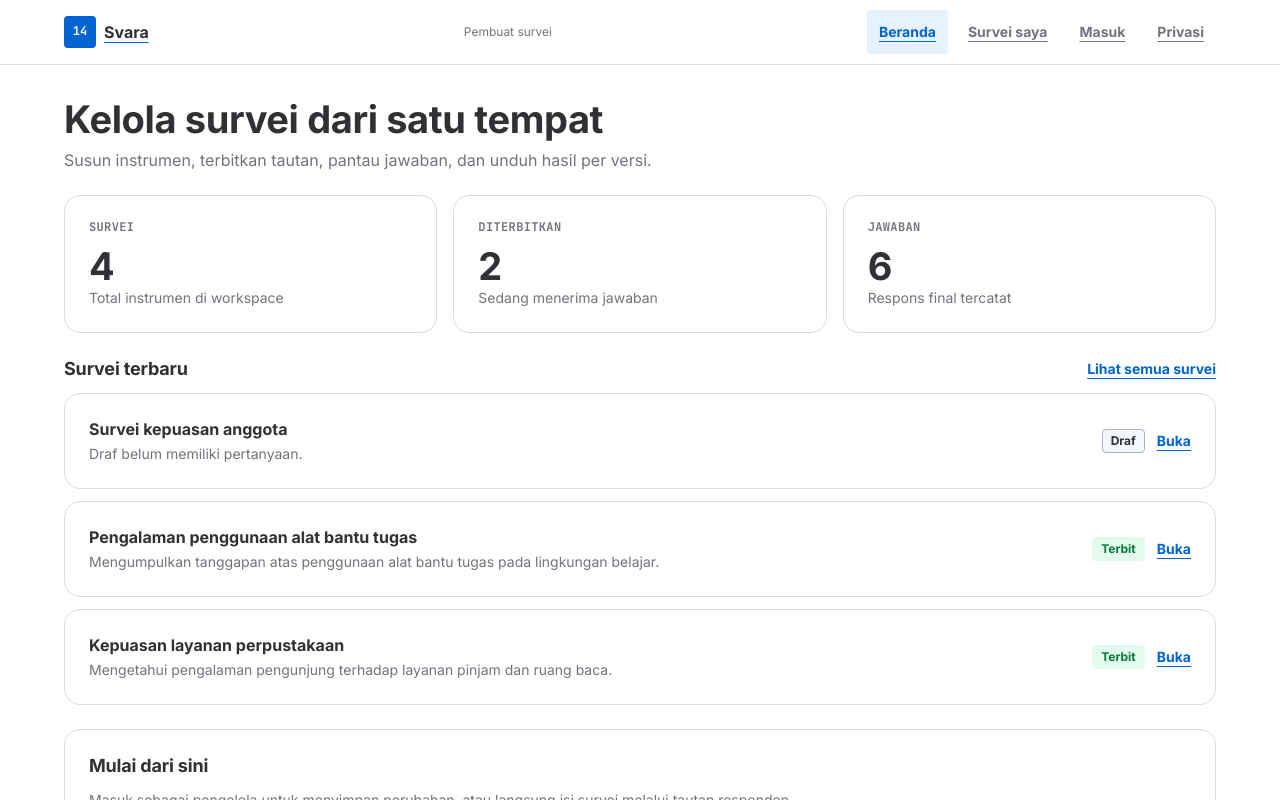
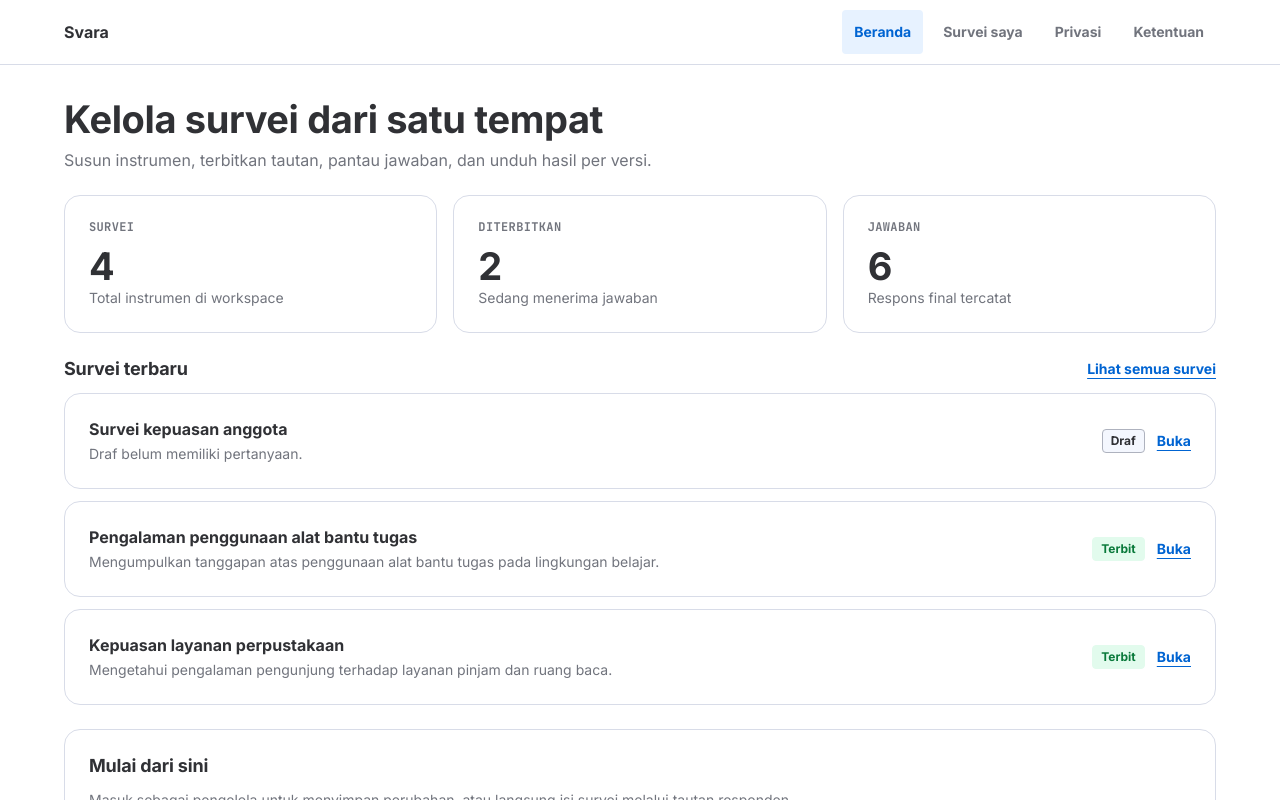
Before and after one commit to arbilaksmana/svara-app, a React (Vite) app: page / in a window 1280 px wide. Shown: the top 800 px of the page. Built offline with nearby package versions, Linux system fonts and the light colour scheme.

Commit message:
fix: rapikan navigasi sesuai review
- Hapus kotak angka 14 dan caption Pembuat survei dari header

- Hapus garis bawah tautan navbar; status aktif cukup warna dan latar

- Samakan struktur header dan item nav publik lintas halaman

- Tandai Beranda aktif pada rute responden

```diff
--- a/src/components/Shell.tsx
+++ b/src/components/Shell.tsx
@@ -1,18 +1,17 @@
 import type { ReactNode } from 'react';
-import { useLocation, useNavigate } from 'react-router-dom';
+import { Link, useLocation, useNavigate } from 'react-router-dom';
 import { PlainLink, PolicyLinks, Badge } from './ui';
 import { useToast } from './Toast';
 import { ROUTES } from '../lib/routes';
 import { signOut, useStore } from '../lib/store';
 
 type ShellKind = 'public' | 'creator' | 'admin' | 'respondent';
-
 const NAV: Record<ShellKind, { to: string; label: string }[]> = {
   public: [
     { to: ROUTES.home, label: 'Beranda' },
     { to: ROUTES.creator, label: 'Survei saya' },
-    { to: ROUTES.login, label: 'Masuk' },
     { to: ROUTES.privacy, label: 'Privasi' },
+    { to: ROUTES.terms, label: 'Ketentuan' },
   ],
   creator: [
     { to: ROUTES.creator, label: 'Daftar survei' },
@@ -28,19 +27,33 @@ const NAV: Record<ShellKind, { to: string; label: string }[]> = {
   ],
   respondent: [
     { to: ROUTES.home, label: 'Beranda' },
+    { to: ROUTES.creator, label: 'Survei saya' },
     { to: ROUTES.privacy, label: 'Privasi' },
     { to: ROUTES.terms, label: 'Ketentuan' },
   ],
 };
-
 function Wordmark() {
   return (
-    <PlainLink to={ROUTES.home} className="flex items-center gap-2 no-underline">
-      <span aria-hidden="true" className="grid size-8 place-items-center rounded-sm bg-action font-mono text-caption font-bold text-n0">
-        14
-      </span>
-      <span className="text-body font-bold text-ink no-underline">Svara</span>
-    </PlainLink>
+    <Link to={ROUTES.home} className="inline-flex min-h-[40px] items-center text-body font-bold text-ink no-underline">
+      Svara
+    </Link>
+  );
+}
+
+/** Tautan navbar tanpa garis bawah; status aktif ditandai warna dan latar saja. */
+function NavItem({ to, label, active }: { to: string; label: string; active: boolean }) {
+  return (
+    <li>
+      <Link
+        to={to}
+        aria-current={active ? 'page' : undefined}
+        className={`inline-flex min-h-[44px] items-center rounded-sm px-2 text-body-sm font-bold no-underline transition-colors duration-fast lg:px-3 ${
+          active ? 'bg-action-soft text-action' : 'text-n600 hover:bg-n100'
+        }`}
+      >
+        {label}
+      </Link>
+    </li>
   );
 }
 
@@ -61,6 +74,8 @@ export function Shell({
   const { session } = useStore();
   const nav = NAV[kind];
   const inWorkspace = kind === 'creator' || kind === 'admin';
+  const showAccount = inWorkspace && session !== null;
+  const activePath = kind === 'respondent' ? ROUTES.home : location.pathname;
 
   return (
     <div className="flex min-h-dvh flex-col bg-canvas">
@@ -74,8 +89,11 @@ export function Shell({
       <header className="sticky top-0 z-nav border-b border-n200 bg-n0/95 backdrop-blur-sm">
         <div className="mx-auto flex min-h-[64px] max-w-[1200px] flex-wrap items-center justify-between gap-2 px-4 py-2 lg:px-6">
           <Wordmark />
-          {inWorkspace && session ? (
-            <div className="order-2 flex items-center gap-3 sm:order-none">
+
+          {/* Slot tengah selalu ada dan berupa elemen yang sama di semua halaman. */}
+          <div className="order-2 flex min-h-[40px] items-center gap-3 sm:order-none">
+            {showAccount && session ? (
+              <>
                 <span className="hidden text-body-sm text-muted sm:inline">{session.name}</span>
                 <Badge tone="neutral">{session.role === 'admin' ? 'Administrator' : 'Pengelola'}</Badge>
                 <button
@@ -89,28 +107,15 @@ export function Shell({
                 >
                   Keluar
                 </button>
+              </>
+            ) : null}
           </div>
-          ) : (
-            <span className="hidden text-caption text-muted sm:inline">Pembuat survei</span>
-          )}
 
           <nav aria-label="Navigasi utama" className="order-3 w-full overflow-x-auto lg:order-none lg:w-auto lg:overflow-visible">
             <ul className="flex min-w-max items-center gap-1 lg:gap-2">
-              {nav.map((item) => {
-                const active = location.pathname === item.to;
-                return (
-                  <li key={item.to}>
-                    <PlainLink
-                      to={item.to}
-                      className={`min-h-[44px] rounded-sm px-2 text-body-sm no-underline lg:px-3 ${
-                        active ? 'bg-action-soft font-bold text-action' : 'font-bold text-n600 hover:bg-n100'
-                      }`}
-                    >
-                      {item.label}
-                    </PlainLink>
-                  </li>
-                );
-              })}
+              {nav.map((item) => (
+                <NavItem key={item.to} to={item.to} label={item.label} active={activePath === item.to} />
+              ))}
             </ul>
           </nav>
         </div>
```
Lines whose indentation alone changed are shown as unchanged.
